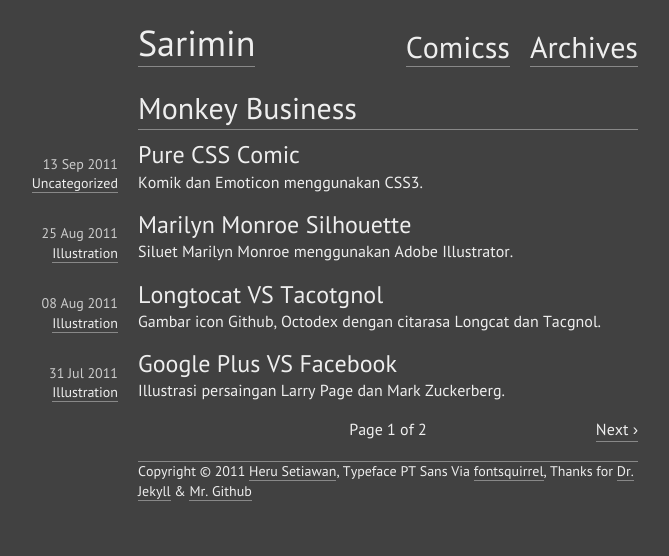
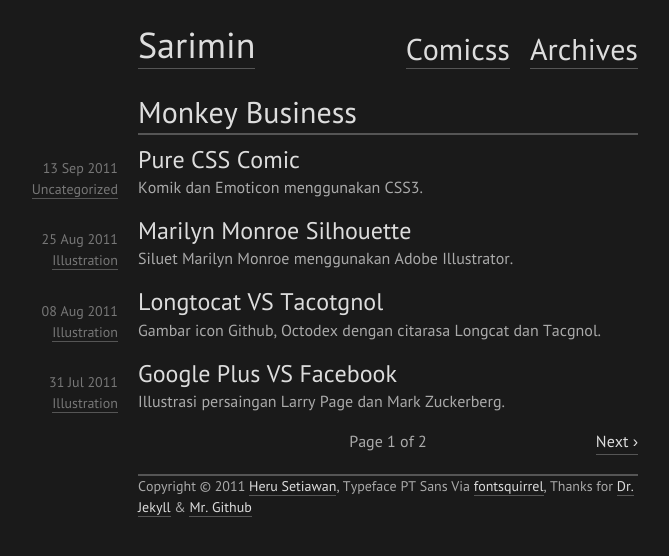
Before and after one commit to timbul/timbul.github.com, a Jekyll site: the page built from index.html, in a window 1280 px wide. Shown: the top 556 px of the page, without its empty margins (272-941 px from the left). Built offline with Jekyll 4.4.1, drawn with Linux system fonts in a browser that asks for light colours; Markdown is read by kramdown in place of the engine named in the settings; the list of posts is cut into pages by our own code.

Commit message:
color color color

```diff
--- a/css/main.css
+++ b/css/main.css
@@ -11,6 +11,7 @@ ol { list-style-type: square; margin: 0 0 1em 2em; padding: 0; }
 article, aside, canvas, figure, figure img, figcaption, hgroup,
 footer, header, nav, section, audio, video { display: block; }
 a img { border: 0; }
+::selection { background: #888; color: #ddd; }
 /*typo*/
 @font-face { font-family: 'PTSansRegular'; src: url('/fonts/PTS55F-webfont.eot'); src: url('/fonts/PTS55F-webfont.eot?#iefix') format('embedded-opentype'), url('/fonts/PTS55F-webfont.woff') format('woff'), url('/fonts/PTS55F-webfont.ttf') format('truetype'), url('/fonts/PTS55F-webfont.svg#PTSansRegular') format('svg'); font-weight: normal; font-style: normal; }
 h1, h2, h3, h4 { font-weight: normal; }
@@ -25,23 +26,24 @@ nav { font-size: 1.875em; }
 * :first-child+html body footer p { font-size: 14px; }
 img { max-width: 100%; }
 p { margin-bottom: 1em; }
-a:link, a:visited { color: #eee; border-bottom: 1px solid #888; text-decoration: none; }
-a:hover { color: #fff; background-color: #555; border-bottom-color: #555; }
-a:focus { outline: 0; background-color: #505050; color: #ddd; border-bottom-color: #505050; }
-.post h2 a:link, .post h2 a:visited, #social a:link, #social a:visited, .dsq-avatar a:link, .dsq-avatar a:visited { color: #eee; border: none; }
+a:link, a:visited { color: #ddd; border-bottom: 1px solid #555; text-decoration: none; }
+.meta a { color: #777; }
+a:hover { color: #ddd; background-color: #2a2a2a; border-bottom-color: #2a2a2a; }
+a:focus { outline: 0; background-color: #252525; color: #ccc; border-bottom-color: #252525; }
+.post h2 a:link, .post h2 a:visited, #social a:link, #social a:visited, .dsq-avatar a:link, .dsq-avatar a:visited { color: #ddd; border: none; }
 .dsq-avatar a:hover { background-color: transparent; }
 /*style*/
-body { background-color: #414141; color: #eee; font: 1em/1.4 'PTSansRegular', Arial, sans-serif; padding: 0; position: relative; }
+body { background-color: #1a1a1a; color: #aaa; font: 1em/1.5 'PTSansRegular', Arial, sans-serif; padding: 0; position: relative; }
 header, article, footer { width: 500px; padding-left: 20px; padding-right: 20px; margin: 20px auto; position: relative; }
 header h1, article h2, p, .first, .gambar, .vidvim iframe, .vidyou iframe, #archives, #pagnav, #comment { margin-left: 0px; }
 nav { top: 0; right: 20px; position: absolute; margin-top: 8px; }
 	nav ul { margin: 0; }
 	nav li { float: left; margin-left: 20px; }
 #comicss{display:none;}
-article h2 { margin-bottom: 10px; border-bottom: 1px solid #888; }
+article h2 { margin-bottom: 10px; border-bottom: 2px solid #555; color:#ddd; }
 .right { text-align: right; }
 /*sidebar*/
-.meta, q, figcaption { width: 100%; color: #ccc; text-align: center; margin-bottom: 1em; }
+.meta, q, figcaption { width: 100%; color: #777; text-align: center; margin-bottom: 1em; }
 figcaption { margin-top: 1em; }
 .meta { text-align: left; }
 .meta { position: relative; top: 0; margin-top: 0; }
@@ -54,10 +56,10 @@ q { font-family: georgia, serif; font-style: italic; }
 * html body article #content .full img { width: 500px; }
 * :first-child+html body article #content .full img { width: 500px; }
 /*footer*/
-footer p { border-top: 1px solid #888; }
+footer p { border-top: 2px solid #555; }
 /*arsip*/
 #archives ol li a.list { border: none; }
-#archives ol li:hover { background-color: #5d5d5d; }
+#archives ol li:hover { background-color: #333; }
 .list { display: inline-block; width: 355px; }
 article #archives ol li time { display: inline-block; text-align: right; width: 110px; }
 #social { display: none; }
```
